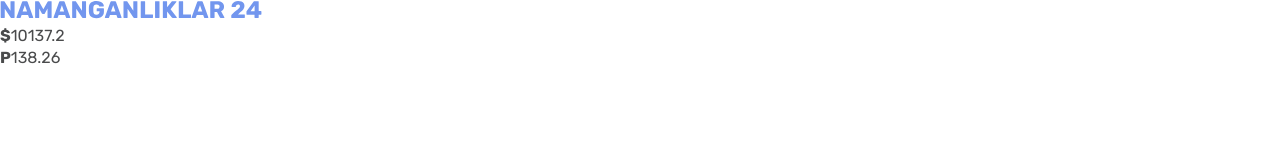
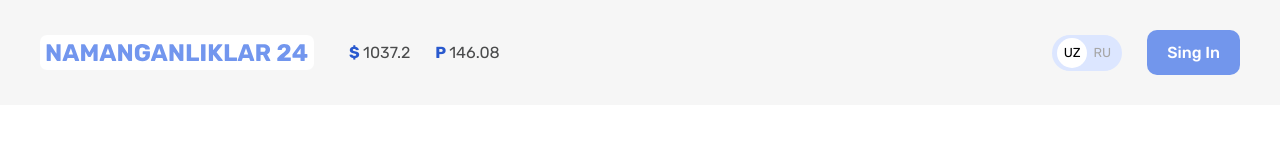
Before and after one commit to ffozilbek/n24-demo, a plain HTML site: page index.html in a window 1280 px wide. Drawn offline with Linux system fonts and the light colour scheme.

Commit message:
add css styles

```diff
--- a/css/style.css
+++ b/css/style.css
@@ -34,3 +34,84 @@ img {
     margin-left: auto;
     margin-right: auto;
 }
+
+.button {
+    display: inline-block;
+    font-weight: 500;
+    text-decoration: none;
+    text-align: center;
+    line-height: normal;
+    font-size: 16px;
+    padding: 13px 20px;
+    border-radius: 10px;
+    cursor: pointer;
+}
+
+.button-primary {
+    background-color:#7296ec;
+    color: #ffffff;
+}
+
+/* SITE-HEADER */
+.site-header {
+}
+
+/* SITE-HEADER-TOP */
+.site-header-top {
+    background-color:#f6f6f6;
+    padding: 30px 0px
+}
+.site-header-top-container {
+    display: flex;
+    align-items: center;
+}
+
+.logo {
+    display: flex;
+    background-color:#ffffff;
+    padding: 8px 6px;
+    border-radius: 7px;
+    margin-right: 35px;
+}
+.currency-rates {
+    display: flex;
+    align-items: center;
+    margin-right: auto;
+    list-style: none;
+}
+
+.currency-rates-item {
+    margin-right: 25px;
+}
+
+.currency-rates-item b {
+    color:#2959ce;
+}
+
+/* LANGUAGE_TOGGLE */
+.lang-toggle {
+    width: 70px;
+    height: 36px;
+    display: flex;
+    margin-right: 25px;
+    align-items: center;
+    justify-content: center;
+    padding: 3px;
+    border-radius: 39px;
+    background-color: #dce6ff;
+
+}
+.lang-toggle-link {
+    text-decoration: none;
+    color: #a6a6a6;
+    font-size: 13px;
+    width: 30px;
+    height: 30px;
+    text-align: center;
+    line-height: 30px;
+    border-radius: 50%;
+}
+.lang-toggle-link-active {
+    background-color:#ffffff;
+    color:#000000;
+}
--- a/index.html
+++ b/index.html
@@ -16,18 +16,33 @@
 <body>
     <!-- SITE HEADER -->
     <header class="site-header">
+        <!-- SITE-HEADER-TOP -->
         <div class="site-header-top">
+            <div class="site-header-top-container container">
                 <a href="index.html" class="logo">
                     <img src="/img/logo.svg" alt="logo">
                 </a>
-            <ul class="currency-list">
-                <li>
-                    <b>$</b>10137.2
+                <!-- CURRENCY-RATES -->
+                <ul class="currency-rates">
+                    <li class="currency-rates-item">
+                        <b>$ </b><span>1037.2</span>
                     </li>
-                <li>
-                    <b>P</b>138.26
+                    <li class="currency-rates-item">
+                        <b>P </b><span>146.08</span>
                     </li>
                 </ul>
+
+                <!-- GLOBAL-SEARCH-FORM -->
+
+                <!-- LANG-TOGGLE -->
+                <div class="lang-toggle">
+                    <a href="#" class="lang-toggle-link lang-toggle-link-active">UZ</a>
+                    <a href="#" class="lang-toggle-link">RU</a>
+                </div>
+
+                <!-- SITE-HEADER-FORM -->
+                <a href="#" class="button button-primary">Sing In</a>
+            </div>
         </div>
     </header>
 </body>
```
Lines whose indentation alone changed are shown as unchanged.
